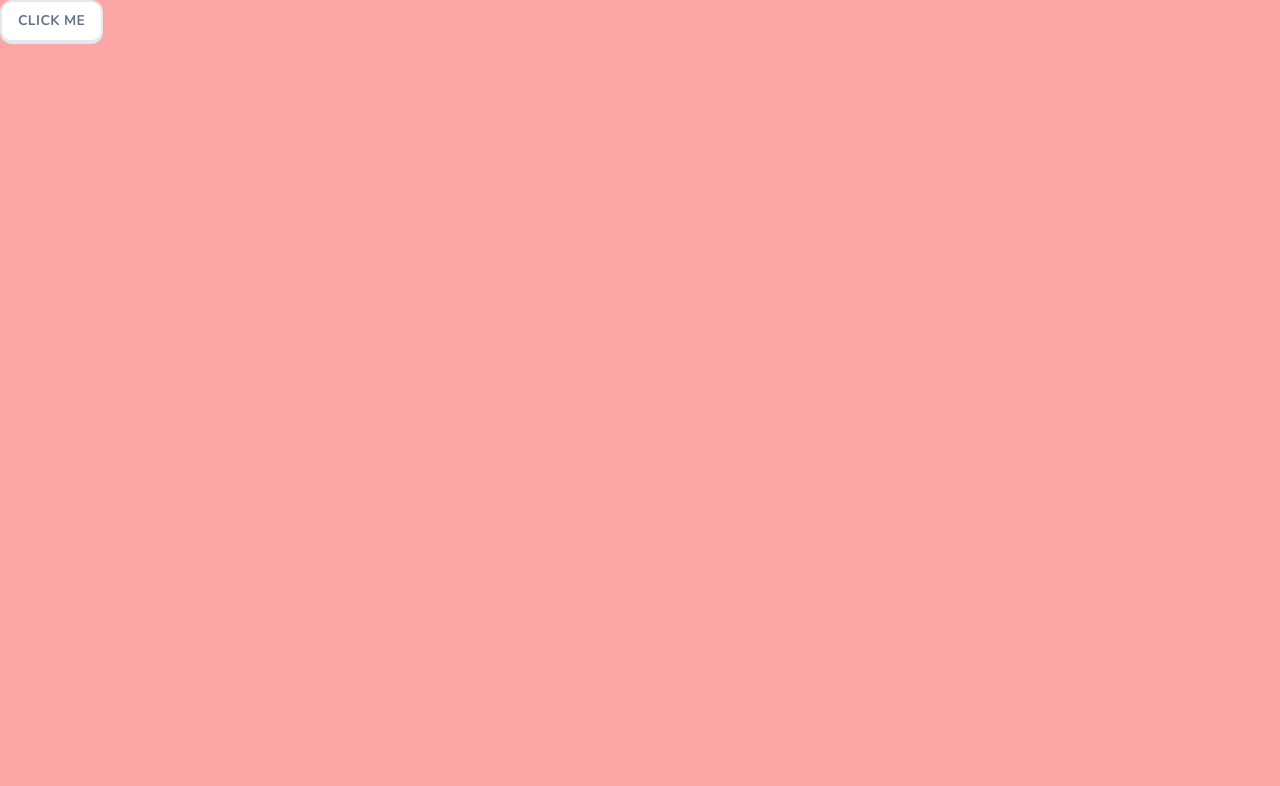
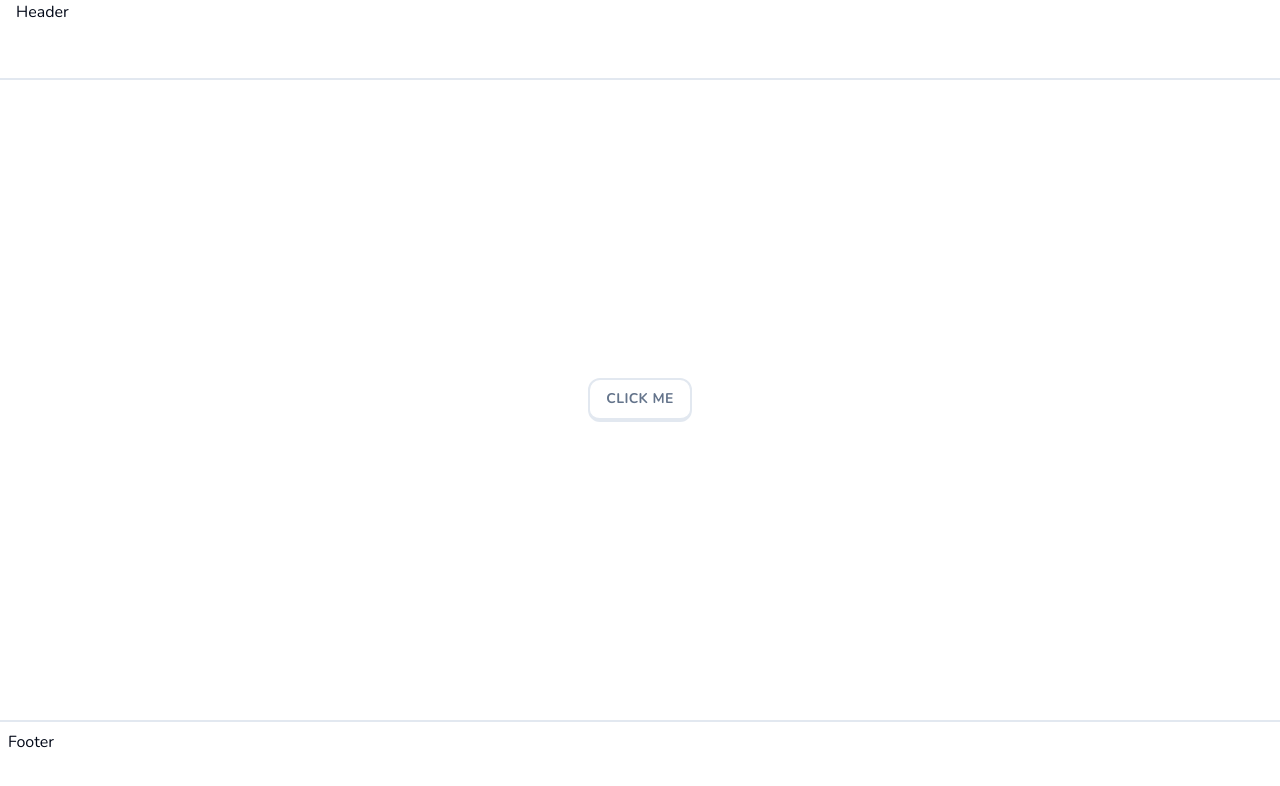
Before and after one commit to Harsh6575/lingo-clone, a Next.js app: page / in a window 1280 px wide. Shown: the top 786 px of the page. Built offline with nearby package versions, Linux system fonts and the light colour scheme.

Commit message:
[00:39:20] Marketing Skeleton

```diff
--- /dev/null
+++ b/app/(marketing)/footer.tsx
@@ -0,0 +1,7 @@
+export const Footer = () => {
+  return (
+    <footer className="hidden lg:block h-20 w-full border-t-2 border-slate-200 p-2">
+      Footer
+    </footer>
+  );
+};
--- /dev/null
+++ b/app/(marketing)/header.tsx
@@ -0,0 +1,7 @@
+export const Header = () => {
+  return (
+    <header className="h-20 w-full border-b-2 border-slate-200 px-4">
+      Header
+    </header>
+  );
+};
--- /dev/null
+++ b/app/(marketing)/layout.tsx
@@ -0,0 +1,20 @@
+import { Footer } from "./footer";
+import { Header } from "./header";
+
+type Props = {
+  children: React.ReactNode;
+};
+
+const MarketingLayout = ({ children }: Props) => {
+  return (
+    <div className="min-h-screen flex flex-col">
+      <Header />
+      <main className="flex-1 flex flex-col items-center justify-center">
+        {children}
+      </main>
+      <Footer />
+    </div>
+  );
+};
+
+export default MarketingLayout;
--- a/app/page.tsx
+++ b/app/(marketing)/page.tsx
@@ -2,7 +2,7 @@
 
 const Home = () => {
   return (
-    <div className="h-screen w-screen bg-red-300">
+    <div className="">
       <Button>Click me</Button>
     </div>
   )
```
